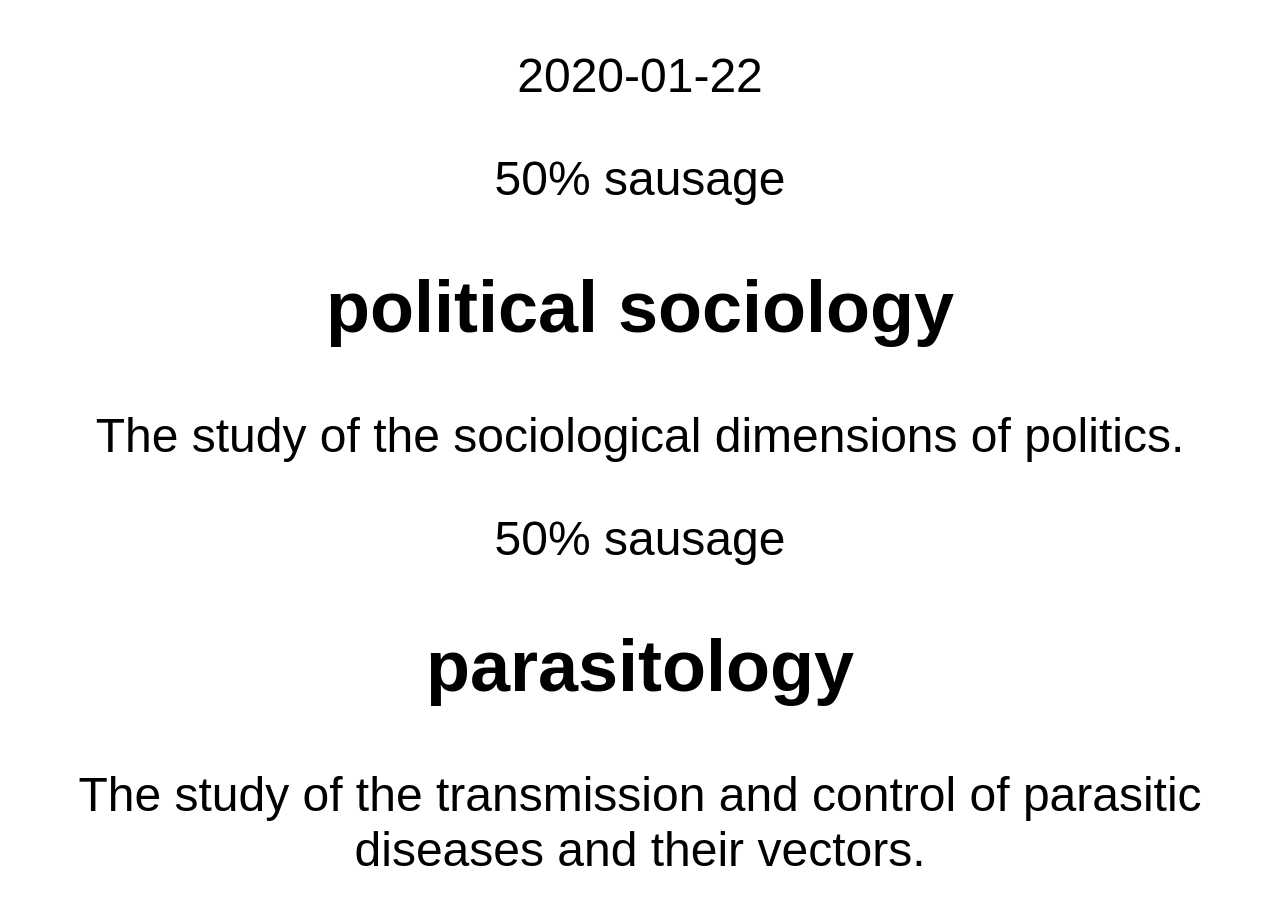
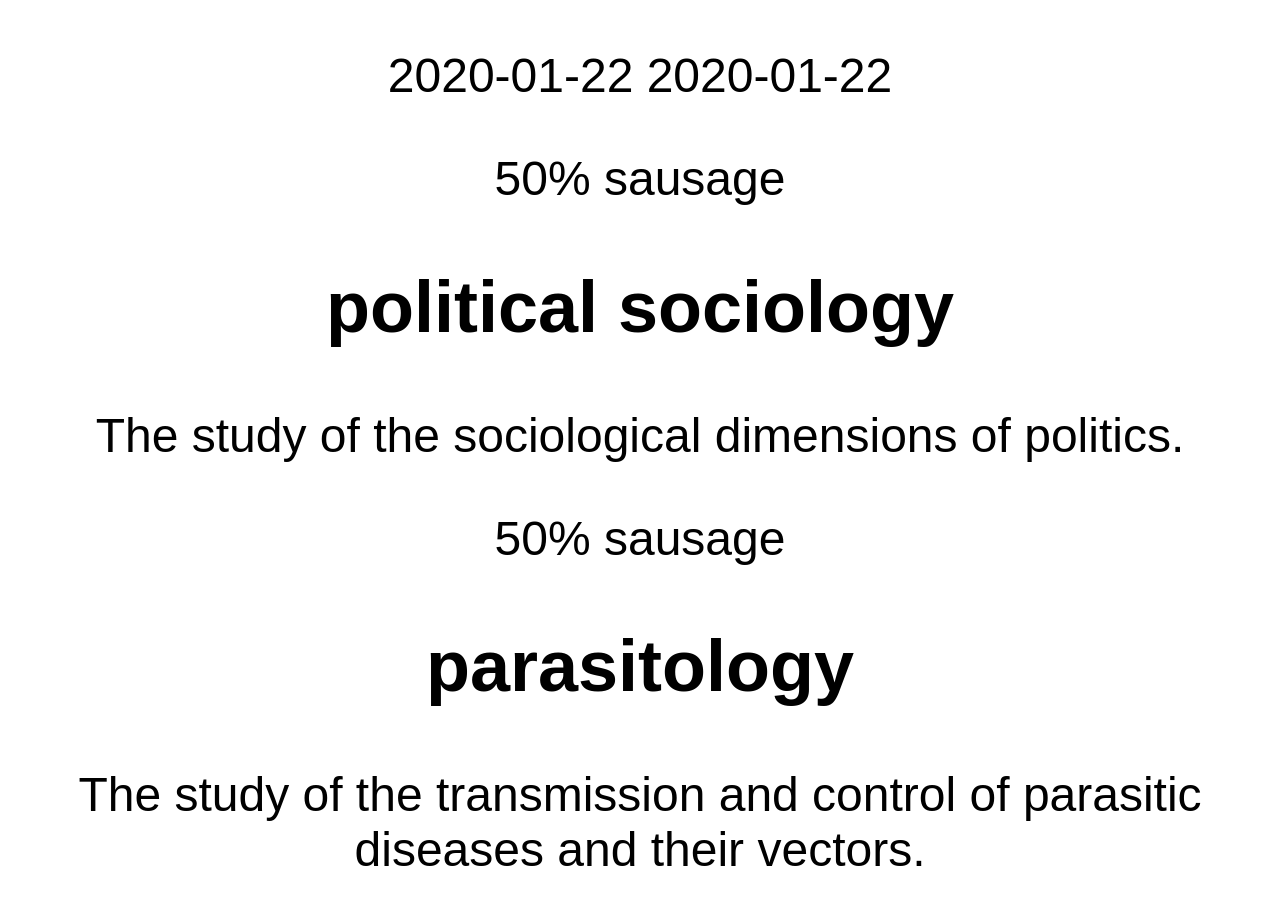
Before and after one commit to discoveruni/discoveruni.github.io, a Jekyll site: the page built from index.md, in a window 1280 px wide and 900 px high. Built offline with Jekyll 4.4.1, drawn with Linux system fonts in a browser that asks for light colours.

Commit message:
Update index.md

```diff
--- a/index.md
+++ b/index.md
@@ -2,7 +2,7 @@
 title: Discover uni
 layout: default
 ---
-{% assign todayscode == ["today"] %}
+{% assign todayscode = "today" | date: "%Y-%m-%d"  %}
  {{ "today" | date: "%Y-%m-%d" }}
 {{ todayscode }}
 {% for hecos in  site.data.hecos %}
```
